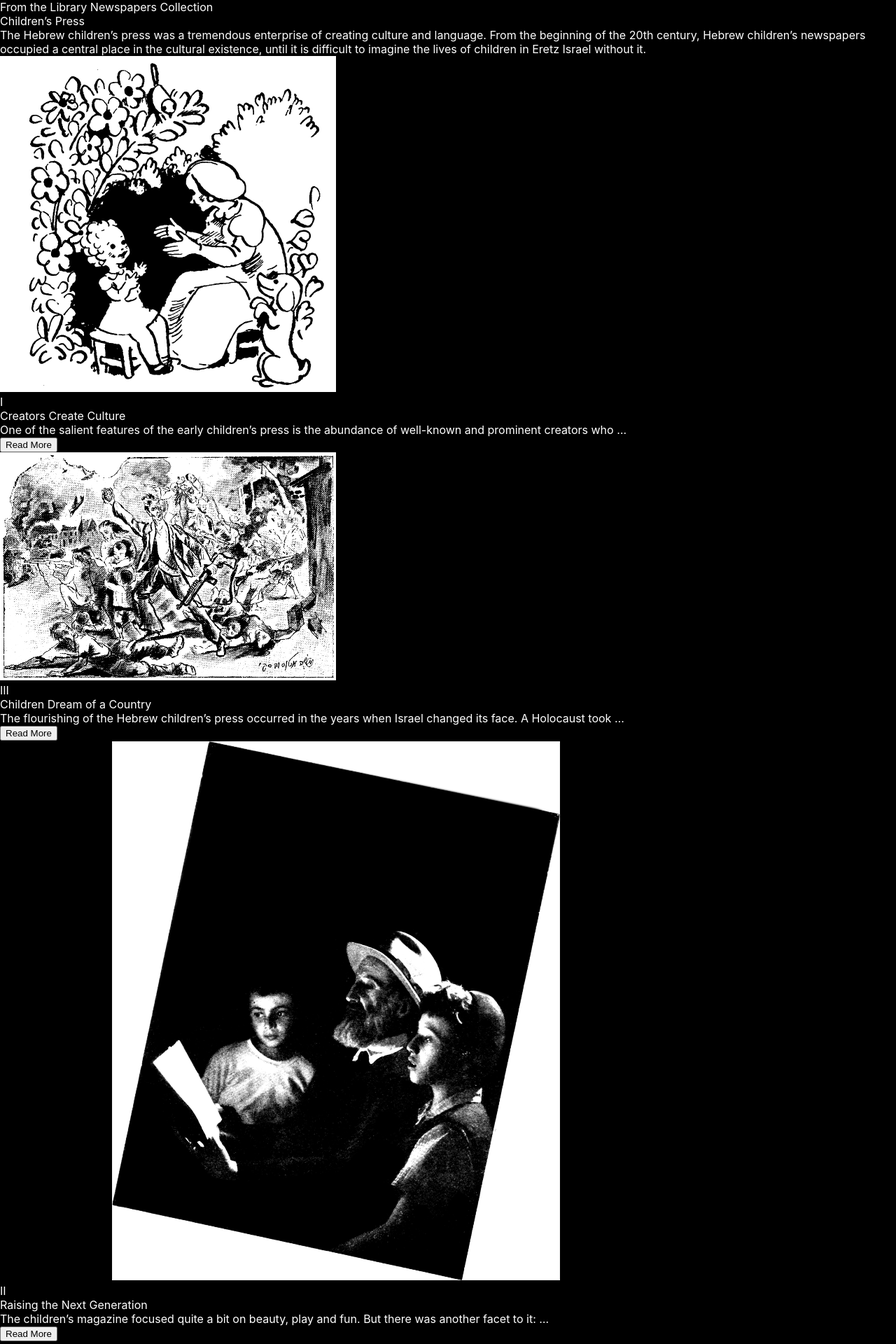
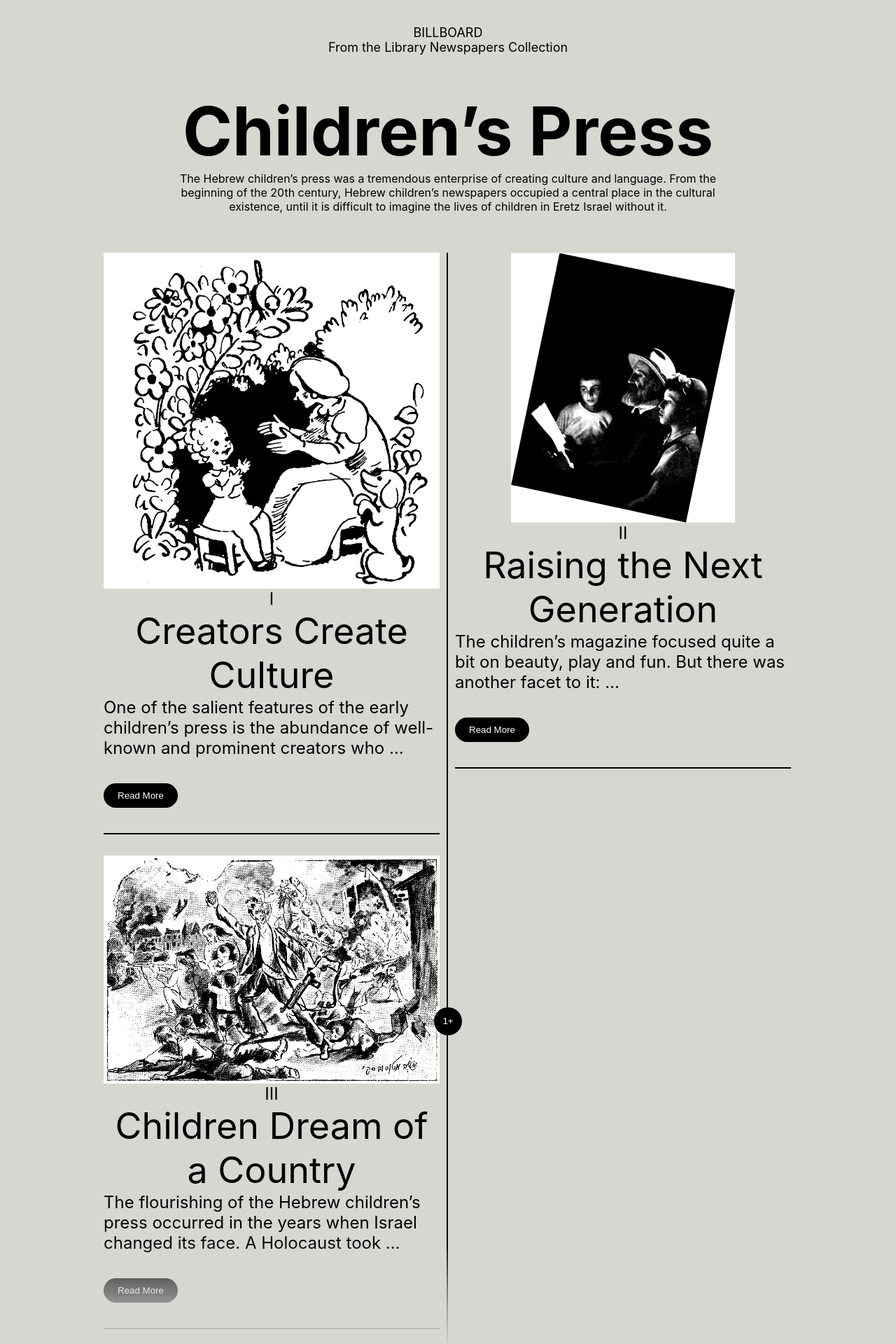
Before and after one commit to parthsavaliya1/Beta-FE, a React (Create React App) app: page /s04 in a window 1280 px wide. Shown: the part 20-1940 px from the top of the page at 70% size. Built offline with nearby package versions, Linux system fonts and the light colour scheme.

Commit message:
Make design for s4 layout

```diff
--- a/src/components/S02Screen/s2.css
+++ b/src/components/S02Screen/s2.css
@@ -20,6 +20,7 @@
 }
 h1 {
   font-size: 96px;
+  margin: 0;
 }
 /****************************** Start Marging Padding  **************************/
 .padding-0-48 {
--- a/src/components/S03Screen/S03Screen.js
+++ b/src/components/S03Screen/S03Screen.js
@@ -35,7 +35,7 @@ const S03Screen = () => {
                           {item.desc}
                         </div>
                         <div>
-                          <img src={item.img} />
+                          <img src={item.img} className="img-responsive" />
                         </div>
                       </div>
                     </>
@@ -43,7 +43,7 @@ const S03Screen = () => {
                 </div>
               </div>
 
-              <div className="back d-flex mt-41">
+              <div className="back d-flex">
                 <div className="d-flex">
                   <p className="m-0 back-arrow">&#10005; Close</p>
 
--- a/src/components/S03Screen/s3.css
+++ b/src/components/S03Screen/s3.css
@@ -5,7 +5,7 @@
   width: 100%;
 }
 .s03-main-layout {
-    max-width: 1080px;
+  max-width: 984px;
   margin: 0px auto;
 }
 .display-grid {
@@ -20,6 +20,7 @@
 .s03-main .back {
   color: #ffffff !important;
   justify-content: space-between;
+  margin-top: 90px;
 }
 .i-cricle {
   border: 1px solid;
--- a/src/components/S04Screen/S04Screen.js
+++ b/src/components/S04Screen/S04Screen.js
@@ -1,5 +1,6 @@
 import React, { Component } from "react";
 import { Col, Container, Row } from "react-bootstrap";
+import "./s4.css";
 
 class S04Screen extends Component {
   constructor(props) {
@@ -13,57 +14,115 @@ class S04Screen extends Component {
       <Container>
         <Row className="justify-content-md-center">
           <Col>
-            <div>
-              <div className="text-white">BILLBOARD</div>
-              <div className="text-white">
-                From the Library Newspapers Collection
-              </div>
-              <div className="text-white">Children’s Press</div>
-              <div className="text-white">
-                The Hebrew children’s press was a tremendous enterprise of
-                creating culture and language. From the beginning of the 20th
-                century, Hebrew children’s newspapers occupied a central place
-                in the cultural existence, until it is difficult to imagine the
-                lives of children in Eretz Israel without it.
-              </div>
-              <div>
-                <div>
-                  <div>
-                    <div>
-                      <img src={"/Images/Zerubbabel Gilad.png"}></img>
+            <div className="s04-main">
+              <div className="s03-main-layout">
+                <div className="text-center">
+                  <div className="mb-51">
+                    <div className="font-size-18">BILLBOARD</div>
+                    <div className="font-size-18">
+                      From the Library Newspapers Collection
                     </div>
                   </div>
-                  <div className="text-white">I</div>
-                  <div className="text-white">Creators Create Culture</div>
-                  <div className="text-white">
-                    One of the salient features of the early children’s press is
-                    the abundance of well-known and prominent creators who …
+                  <h1 className="">Children’s Press</h1>
+                  <div className="text-content-width mb-56">
+                    The Hebrew children’s press was a tremendous enterprise of
+                    creating culture and language. From the beginning of the
+                    20th century, Hebrew children’s newspapers occupied a
+                    central place in the cultural existence, until it is
+                    difficult to imagine the lives of children in Eretz Israel
+                    without it.
                   </div>
-                  <button>Read More</button>
-                  <div>
-                    <img src={"/Images/Zerubbabel Gilad04.png"}></img>
-                  </div>
-                  <div className="text-white">III</div>
-                  <div className="text-white">Children Dream of a Country</div>
-                  <div className="text-white">
-                    The flourishing of the Hebrew children’s press occurred in
-                    the years when Israel changed its face. A Holocaust took …
-                  </div>
-                  <button>Read More</button>
                 </div>
-                <div>
-                  <div>
-                    <div>
-                      <img src={"/Images/Zerubbabel Giladz.png"}></img>
+                <div className="d-flex two-side-block">
+                  <div className="s4-border-right">
+                    <div className="s4-block-width">
+                      <div>
+                        <div>
+                          <img
+                            src={"/Images/Zerubbabel Gilad.png"}
+                            className="img-responsive"
+                          ></img>
+                        </div>
+                      </div>
+                      <div className="text-center">
+                        <div className="number">I</div>
+                        <div className="title-text">
+                          Creators Create Culture
+                        </div>
+                      </div>
+                      <div className="text-decs">
+                        One of the salient features of the early children’s
+                        press is the abundance of well-known and prominent
+                        creators who …
+                      </div>
+                      <button className="read-btn mb-mt-36">Read More</button>
+                    </div>
+                    <div className="s4-block-width">
+                      <div>
+                        <img
+                          src={"/Images/Zerubbabel Gilad04.png"}
+                          className="img-responsive"
+                        ></img>
+                      </div>
+                      <div className="text-center">
+                        <div className="number">III</div>
+                        <div className="title-text">
+                          Children Dream of a Country
+                        </div>
+                      </div>
+                      <div className="text-decs">
+                        The flourishing of the Hebrew children’s press occurred
+                        in the years when Israel changed its face. A Holocaust
+                        took …
+                      </div>
+                      <button className="read-btn mb-mt-36">Read More</button>
                     </div>
                   </div>
-                  <div className="text-white">II</div>
-                  <div className="text-white">Raising the Next Generation</div>
-                  <div className="text-white">
-                    The children’s magazine focused quite a bit on beauty, play
-                    and fun. But there was another facet to it: …
+                  <div className="s4-border-left">
+                    <div className="s4-block-width">
+                      <div>
+                        <div>
+                          <img
+                            src={"/Images/Zerubbabel Giladz.png"}
+                            className="img-responsive"
+                          ></img>
+                        </div>
+                      </div>
+                      <div className="text-center">
+                        <div className="number">II</div>
+                        <div className="title-text">
+                          Raising the Next Generation
+                        </div>
+                      </div>
+                      <div className="text-decs">
+                        The children’s magazine focused quite a bit on beauty,
+                        play and fun. But there was another facet to it: …
+                      </div>
+                      <button className="read-btn mb-mt-36">Read More</button>
+                    </div>
                   </div>
-                  <button>Read More</button>
+                  <div>
+                    <button className="read-btn num-of-img">1+</button>
+                  </div>
+                </div>
+
+                <div className="back d-flex">
+                  <div className="d-flex">
+                    <p className="m-0 back-arrow">← Back</p>
+
+                    <div className="d-flex">
+                      <span href="">En</span>{" "}
+                      <span className="mr-ml-10">/</span>{" "}
+                      <span href="">عر</span>{" "}
+                      <span className="mr-ml-10">/</span>
+                      <span href="">עב</span>
+                    </div>
+                  </div>
+                  {/* <div className="d-flex">
+                    <span>
+                      <span className="i-cricle">ℹ</span> About
+                    </span>
+                  </div> */}
                 </div>
               </div>
             </div>
--- /dev/null
+++ b/src/components/S04Screen/s4.css
@@ -0,0 +1,84 @@
+.s04-main {
+  color: #000000 !important;
+  background: #d5d7d1 !important;
+}
+.s04-main .s03-main-layout {
+  padding: 56px 0;
+}
+.font-size-18 {
+  font-size: 18px;
+}
+.mb-51 {
+  margin-bottom: 51px;
+}
+.mb-56 {
+  margin-bottom: 56px !important;
+}
+.text-content-width {
+  max-width: 816px;
+  margin: 0 auto;
+}
+
+.s4-block-width {
+  max-width: 480px;
+  margin-bottom: 30px;
+  border-bottom: 2px solid #000000;
+}
+.s4-block-width .number,
+.s4-block-width .text-decs {
+  font-size: 24px;
+}
+.s4-block-width .title-text {
+  font-size: 52px;
+}
+.s4-border-right {
+  border-right: 2px solid #000000;
+  padding-right: 10px;
+}
+.s4-border-left {
+  padding-left: 10px;
+}
+.mb-mt-36 {
+  margin: 36px 0;
+}
+.s04-main .back {
+  justify-content: space-between;
+  margin-top: 90px;
+}
+.two-side-block {
+  position: relative;
+}
+.two-side-block .num-of-img {
+  bottom: 0;
+}
+.two-side-block::before {
+  content: "";
+  background: transparent
+    linear-gradient(
+      180deg,
+      #d6d7d200 0%,
+      #d6d7d28a 42%,
+      #d6d7d291 47%,
+      #d6d7d29c 50%,
+      #d6d7d2a3 52%,
+      #d6d7d2ab 55%,
+      #d6d7d2b3 58%,
+      #d6d7d2ba 61%,
+      #d6d7d2c2 65%,
+      #d6d7d2c9 69%,
+      #d6d7d2d1 74%,
+      #d6d7d2d9 78%,
+      #d6d7d2e0 83%,
+      #d6d7d2eb 89%,
+      #d6d7d2f5 94%,
+      #d6d7d2 100%
+    )
+    0% 0% no-repeat padding-box;
+  position: absolute;
+  display: block;
+  width: 100%;
+  height: 10%;
+  bottom: 0;
+  left: 0;
+  right: 0;
+}
```
Lines whose indentation alone changed are shown as unchanged.
